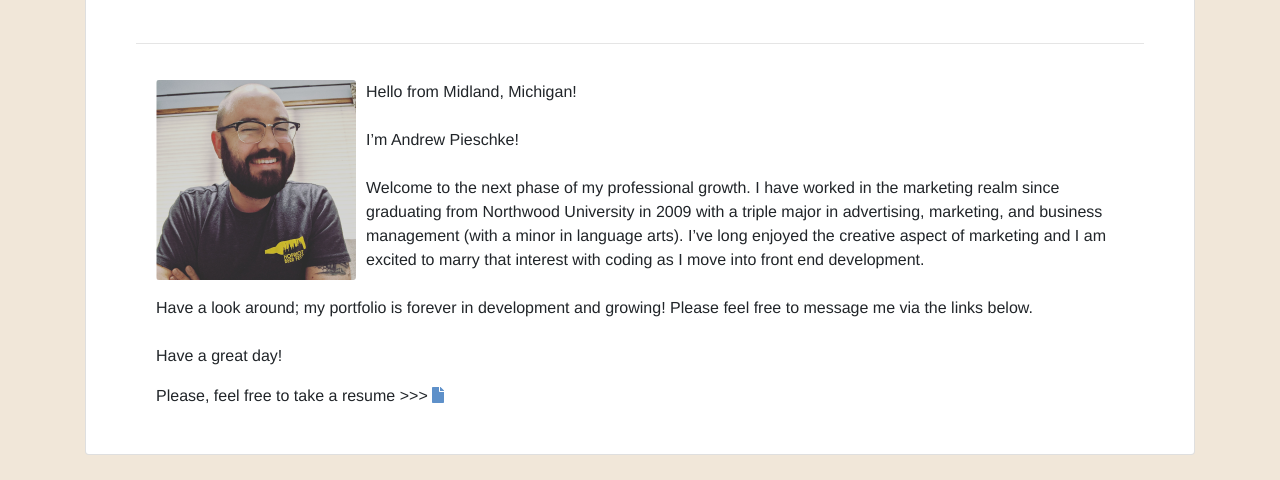
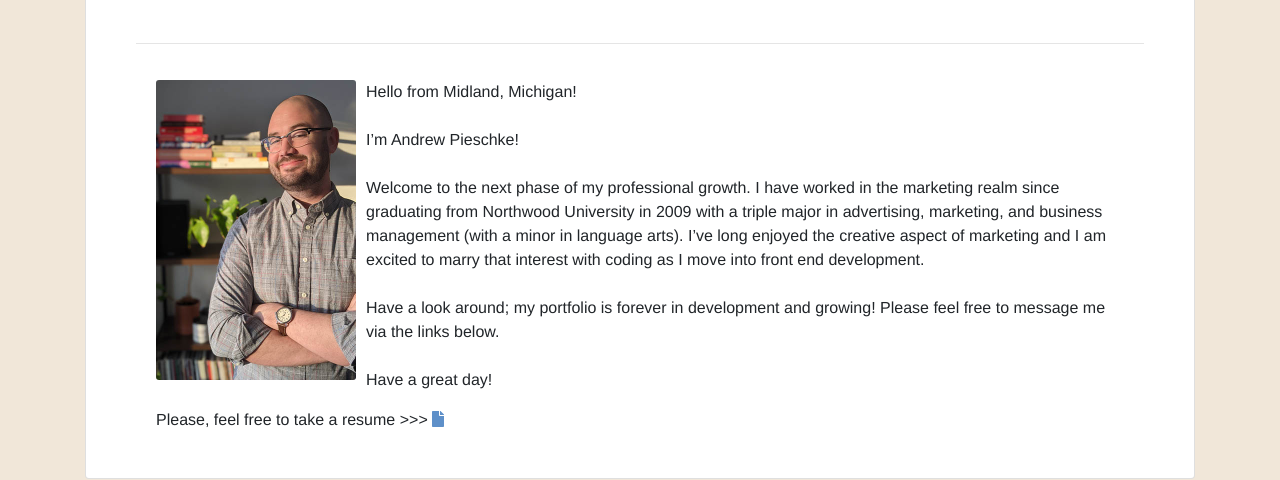
Before and after one commit to ampieschke/PieschkePort, a plain HTML site: page index.html in a window 1280 px wide. Shown: the part 141-621 px from the top of the page. Drawn offline with nearby package versions, Linux system fonts and the light colour scheme.

Commit message:
updated picture in about me

```diff
--- a/index.html
+++ b/index.html
@@ -48,7 +48,7 @@
       <hr />
       <div class="card-body">
         <p class="card-text">
-          <img class="card-img" src="Assets\Drew.png" alt="Bald 30 year old with glasses" />Hello from Midland,
+          <img class="card-img" src="Assets\DrewP.jpg" alt="Bald 30 year old with glasses" />Hello from Midland,
           Michigan!
           <br>
           <br>
--- a/style.css
+++ b/style.css
@@ -69,7 +69,7 @@ p {
 
 /* ==PICTURES== */
 .card-img {
-  height: 200px;
+  height: 300px;
   width: 200px;
   margin-right: 10px;
   float: left;
```
Also changed, not shown: Assets/DrewP.jpg (added).
